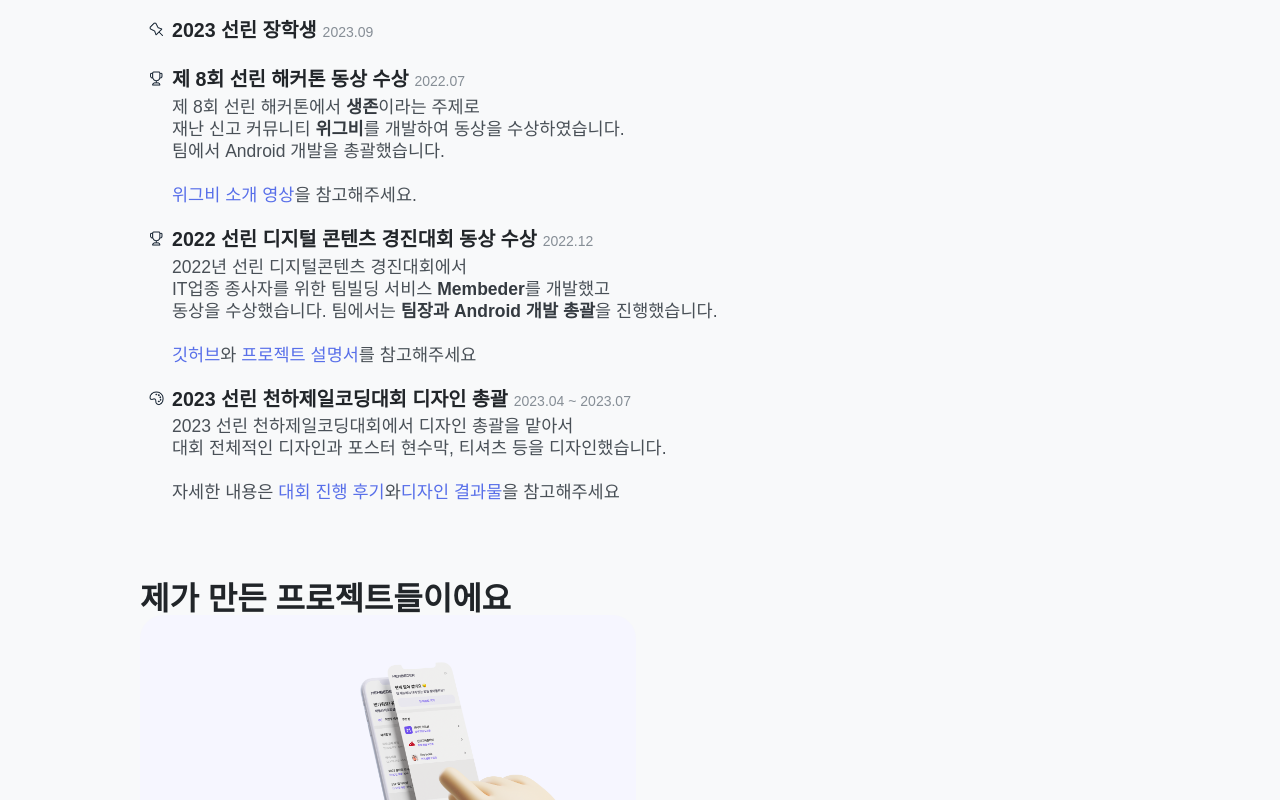
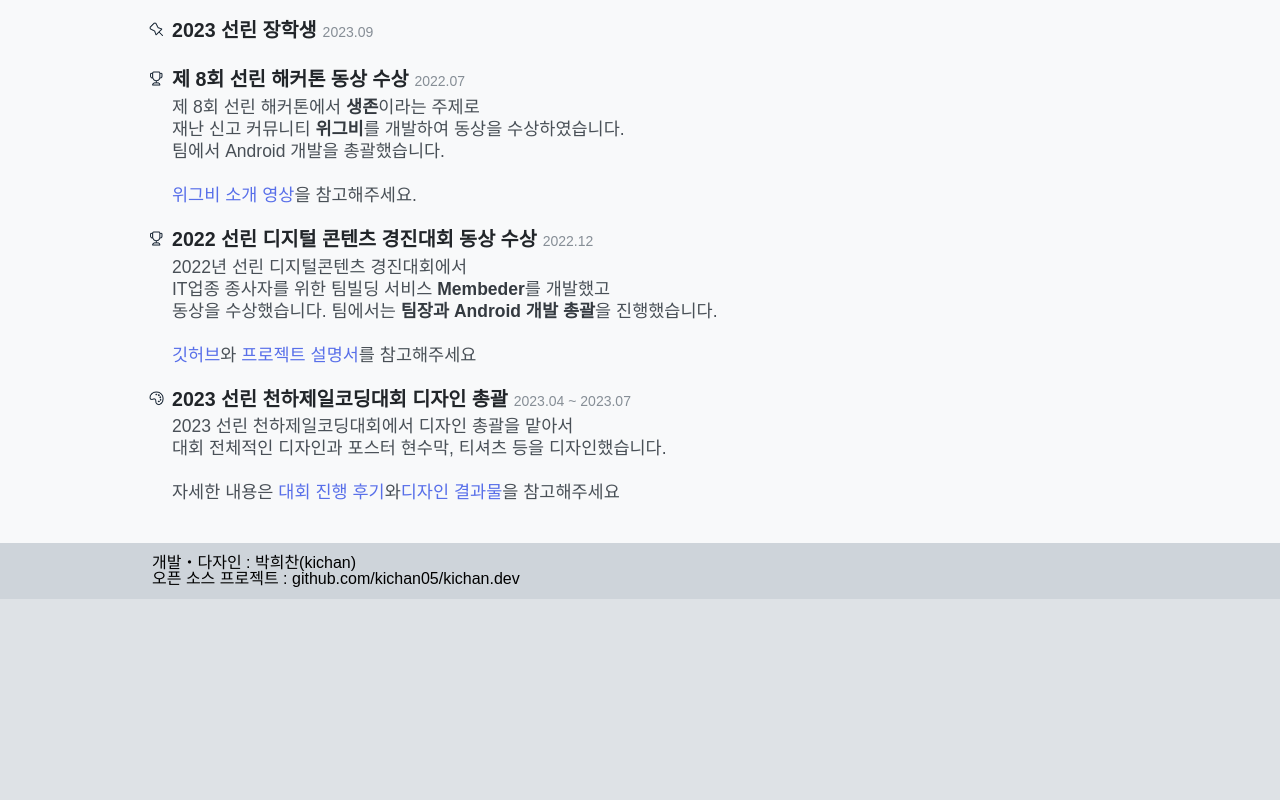
Before and after one commit to kichan05/kichan.dev, a React (Create React App) app: page / in a window 1280 px wide. Shown: the part 2000-2800 px from the top of the page. After the commit the page ends 2599 px from the top, so only its background shows below. Built offline with nearby package versions, Linux system fonts and the light colour scheme; a web font is replaced by a local one.

Commit message:
Project Section 제거

```diff
--- a/src/page/Page.js
+++ b/src/page/Page.js
@@ -17,7 +17,7 @@ const Page = () => {
       {/*<Header/>*/}
       <BusinessCardSection/>
       <ProfileSection/>
-      <ProjectSection/>
+      {/*<ProjectSection/>*/}
     </PageStyle>
   )
 }
```
